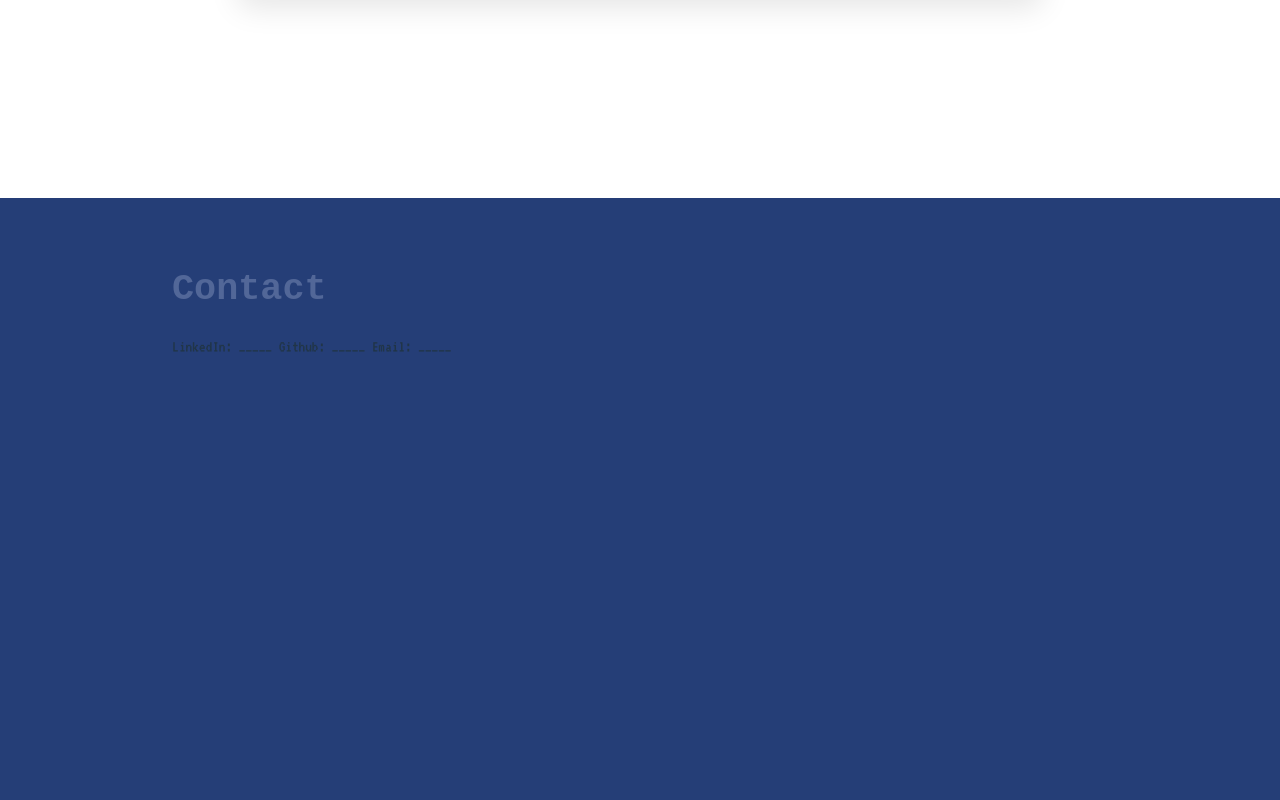
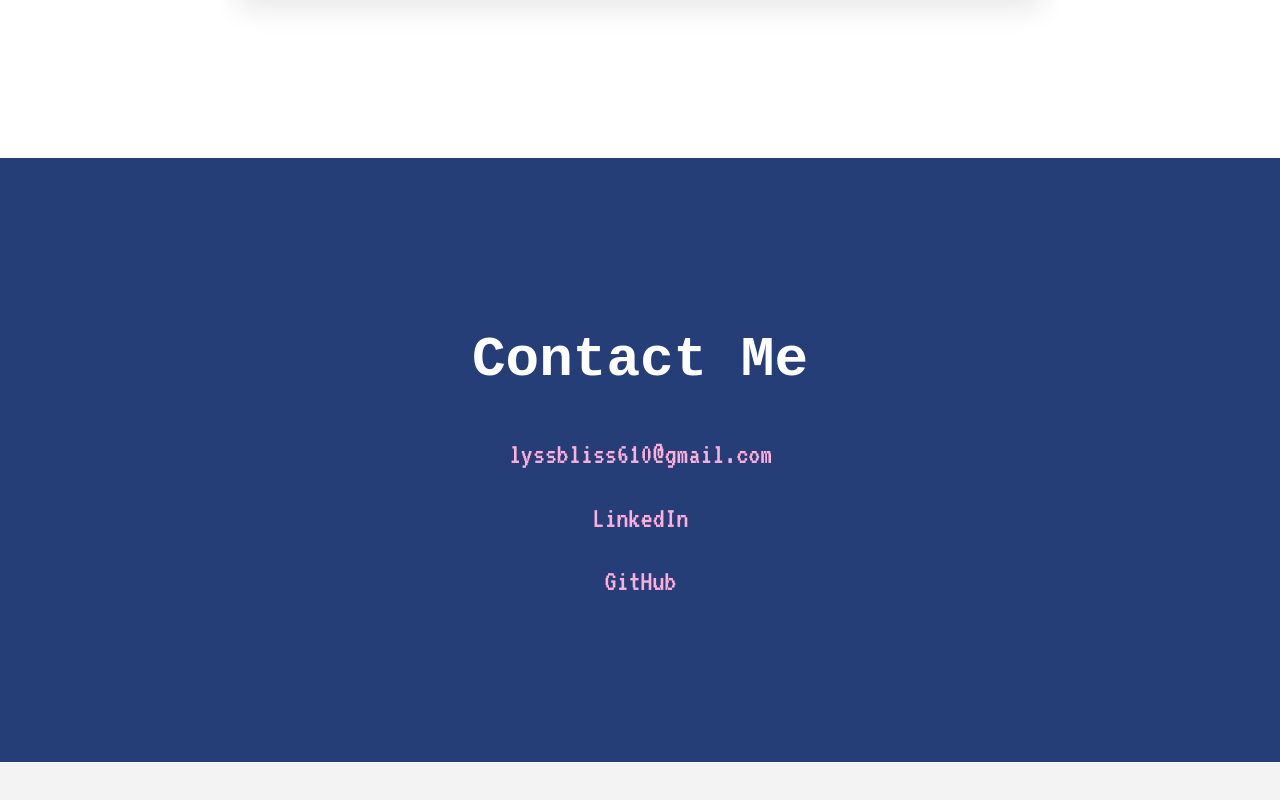
Before and after one commit to alynguyxn/alyssa-portfolio, a React (Vite) app: page / in a window 1280 px wide. Shown: the part 3442-4242 px from the top of the page. After the commit the page ends 4204 px from the top, so only its background shows below. Built offline with nearby package versions, Linux system fonts and the light colour scheme; a web font is replaced by a local one.

Commit message:
formatting resume section

```diff
--- a/src/components/Contact.jsx
+++ b/src/components/Contact.jsx
@@ -1,10 +1,47 @@
-function Contact() {
+import { useState } from 'react';
+
+export default function Contact() {
+  const [copied, setCopied] = useState(false);
+  const email = "lyssbliss610@gmail.com";
+
+  const copyToClipboard = () => {
+    navigator.clipboard.writeText(email);
+    setCopied(true);
+    setTimeout(() => setCopied(false), 2000); // Reset message after 2s
+  };
+
   return (
-    <section>
-      <h2>Contact</h2>
-      <p>LinkedIn: _____ Github: _____ Email: _____</p>
+    <section id="contact">
+      <h2>Contact Me</h2>
+      <div className="contact-links">
+
+        {/* Email with Copy Function */}
+        <div onClick={copyToClipboard} className="contact-item">
+          {email}
+          {copied && <div className="copy-feedback">Copied to clipboard!</div>}
+        </div>
+
+        {/* LinkedIn */}
+        <a
+          href="https://www.linkedin.com/in/your-profile"
+          target="_blank"
+          rel="noopener noreferrer"
+          className="contact-item"
+        >
+          LinkedIn
+        </a>
+
+        {/* GitHub */}
+        <a
+          href="https://github.com/your-username"
+          target="_blank"
+          rel="noopener noreferrer"
+          className="contact-item"
+        >
+          GitHub
+        </a>
+
+      </div>
     </section>
   );
 }
-
-export default Contact;
--- a/src/index.css
+++ b/src/index.css
@@ -1114,6 +1114,9 @@ button:focus-visible {
   scroll-margin-top: 70px;
   box-sizing: border-box;
   position: relative;
+
+  margin-bottom: 0 !important;
+  padding-bottom: 80px !important;
 }
 
 #resume h2 {
@@ -1166,3 +1169,55 @@ button:focus-visible {
   width: 100%;
   height: 100%;
 }
+
+/* contact */
+#contact {
+  background-color: #253E77; /* Navy Blue */
+  min-height: 40vh;
+  width: 100% !important;
+  max-width: none !important;
+  margin: 0 !important;
+  display: flex;
+  flex-direction: column;
+  align-items: center;
+  justify-content: center;
+  padding: 80px 0;
+  box-sizing: border-box;
+  scroll-margin-top: 70px;
+}
+
+#contact h2 {
+  font-family: 'Dotemp', monospace !important;
+  color: #FFFFFF !important; /* White as requested */
+  font-size: 3.5rem;
+  margin-bottom: 30px;
+}
+
+.contact-links {
+  display: flex;
+  flex-direction: column;
+  align-items: center;
+  gap: 20px;
+}
+
+.contact-item {
+  font-family: 'VT323', monospace;
+  font-size: 1.8rem;
+  color: #ffafdb; /* Pink accent */
+  text-decoration: none;
+  cursor: pointer;
+  transition: transform 0.2s ease;
+}
+
+.contact-item:hover {
+  transform: scale(1.1);
+  color: #FFFFFF;
+}
+
+/* Tooltip style for "Copied!" message */
+.copy-feedback {
+  font-size: 1rem;
+  color: #FFFFFF;
+  margin-top: 5px;
+  opacity: 0.8;
+}
```
